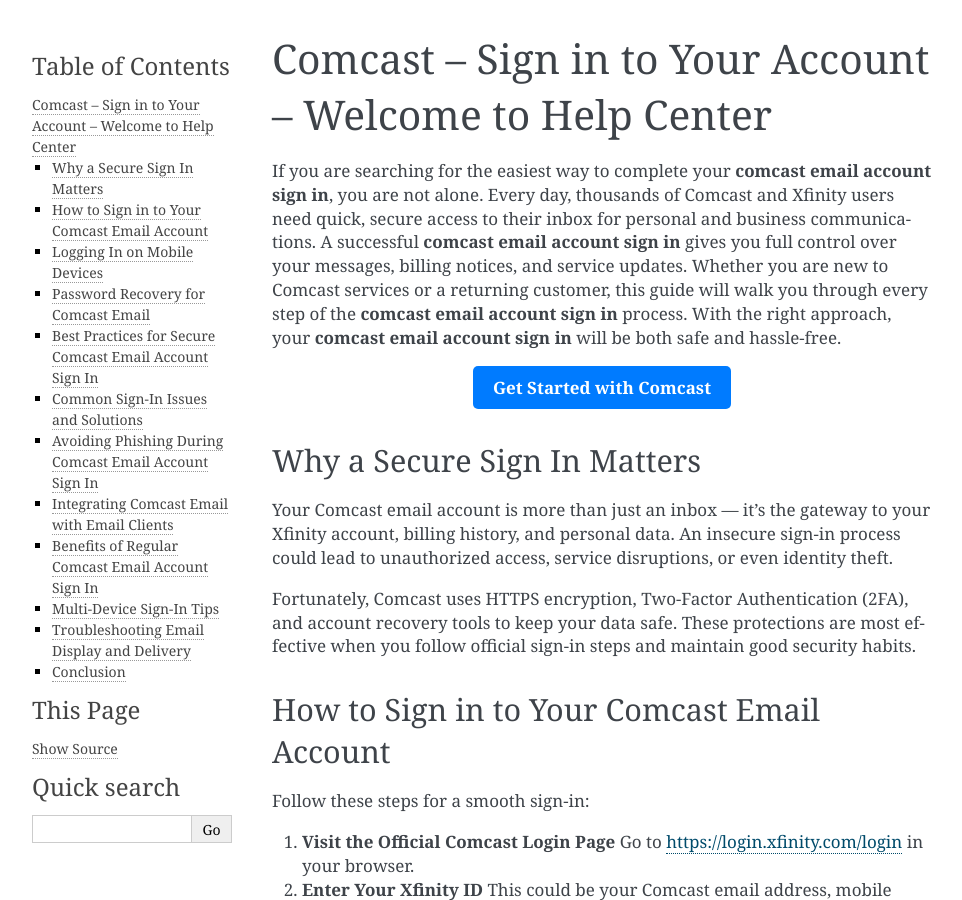
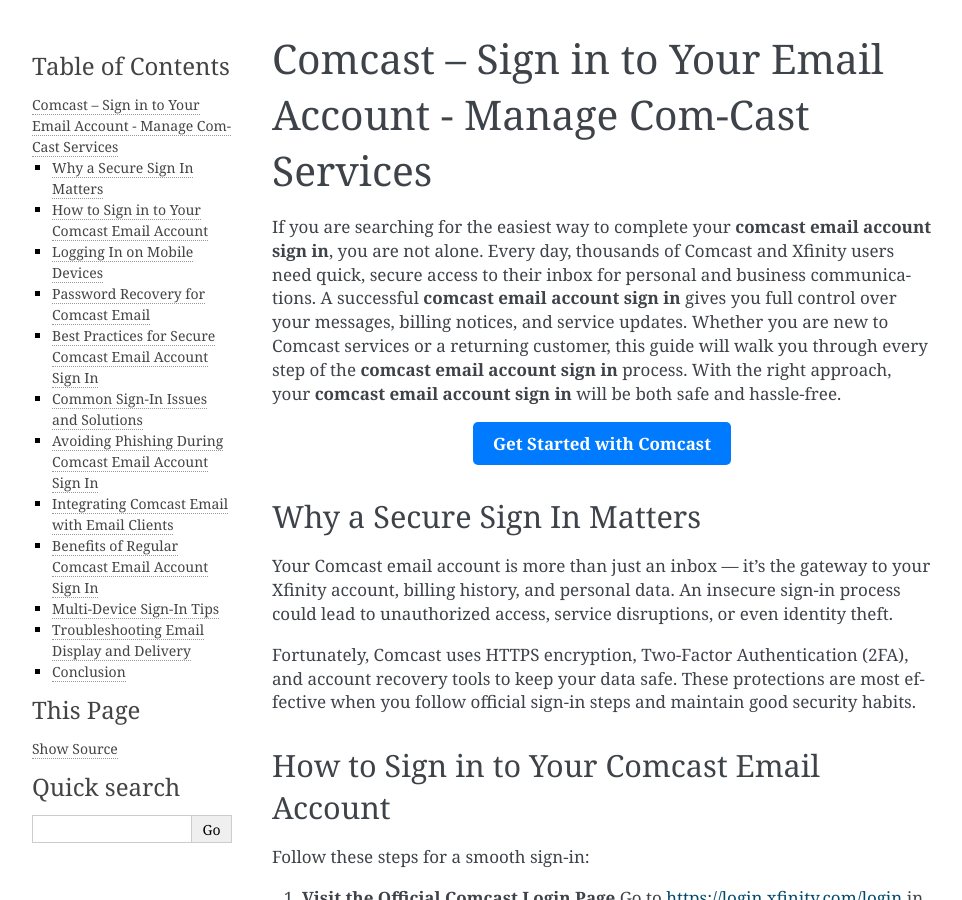
Before and after one commit to michaelakam/xfinityservices, a Sphinx documentation site: the page built from docs/index.rst, in a window 1280 px wide and 900 px high. Shown: the whole window, without its empty margins (148-1110 px from the left). Built offline with Sphinx 7.4.7, drawn with Linux system fonts in a browser that asks for light colours.

Commit message:
Update index.rst

```diff
--- a/docs/index.rst
+++ b/docs/index.rst
@@ -1,4 +1,4 @@
-Comcast – Sign in to Your Account – Welcome to Help Center
+Comcast – Sign in to Your Email Account - Manage Com-Cast Services
 ==========================================================
 
 If you are searching for the easiest way to complete your **comcast email account sign in**, you are not alone. Every day, thousands of Comcast and Xfinity users need quick, secure access to their inbox for personal and business communications. A successful **comcast email account sign in** gives you full control over your messages, billing notices, and service updates. Whether you are new to Comcast services or a returning customer, this guide will walk you through every step of the **comcast email account sign in** process. With the right approach, your **comcast email account sign in** will be both safe and hassle-free.
```
